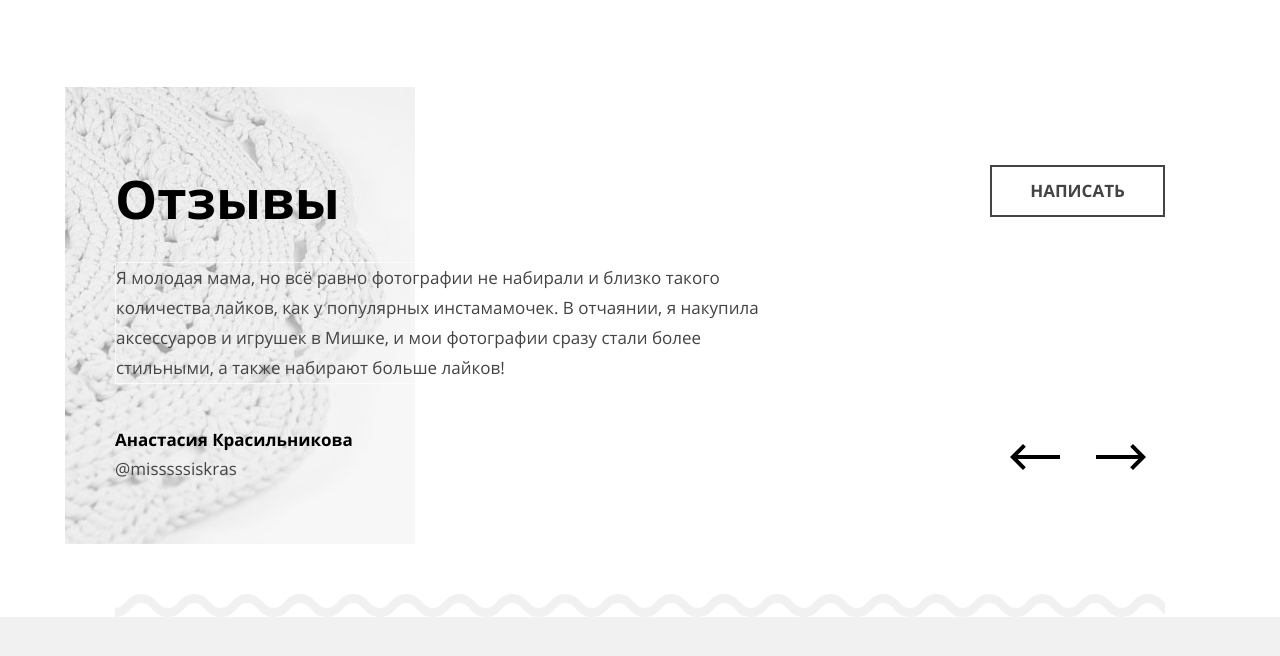
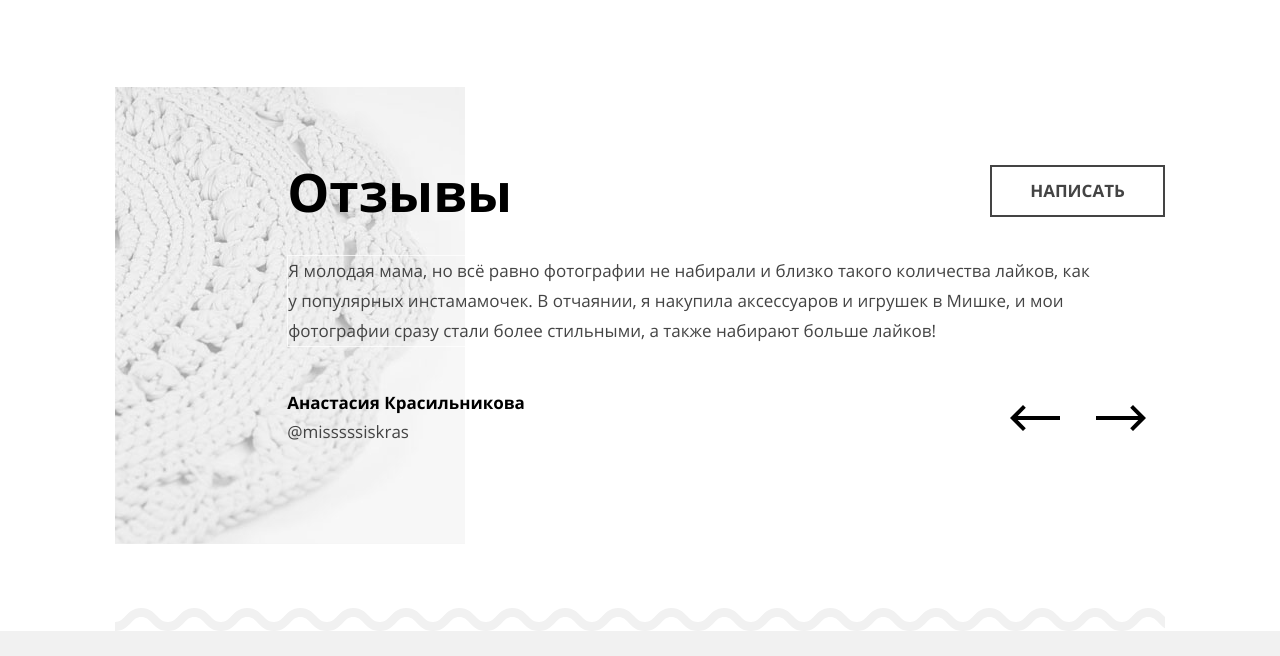
Before and after one commit to htmlacademy-adaptive/2043509-mishka-27, a website: page source/index.html in a window 1280 px wide. Shown: the part 2215-2871 px from the top of the page. Drawn offline with nearby package versions, Linux system fonts and the light colour scheme; files that its build step writes are made by us from their sources.

Commit message:
Добавляет секцию отзывы десктопной версии

```diff
--- a/source/sass/blocks/comment.scss
+++ b/source/sass/blocks/comment.scss
@@ -19,6 +19,7 @@
 
   @include desktop {
     margin-bottom: 44px;
+    max-width: 810px;
   }
 }
 
--- a/source/sass/blocks/comments.scss
+++ b/source/sass/blocks/comments.scss
@@ -18,6 +18,16 @@
       left: -50px;
       top: 0;
       z-index: -1;
+    }
+  }
+
+  @include desktop {
+    padding-top: 76px;
+    padding-bottom: 146px;
+    padding-left: calc(16.4%);
+
+    &::before {
+      left: 0;
     }
   }
 }
@@ -73,6 +83,10 @@
       display: none;
     }
   }
+
+  @include desktop {
+    bottom: 187px;
+  }
 }
 
 .comments__control {
```
Also changed, not shown: build/css/style.min.css, 1 other file.
